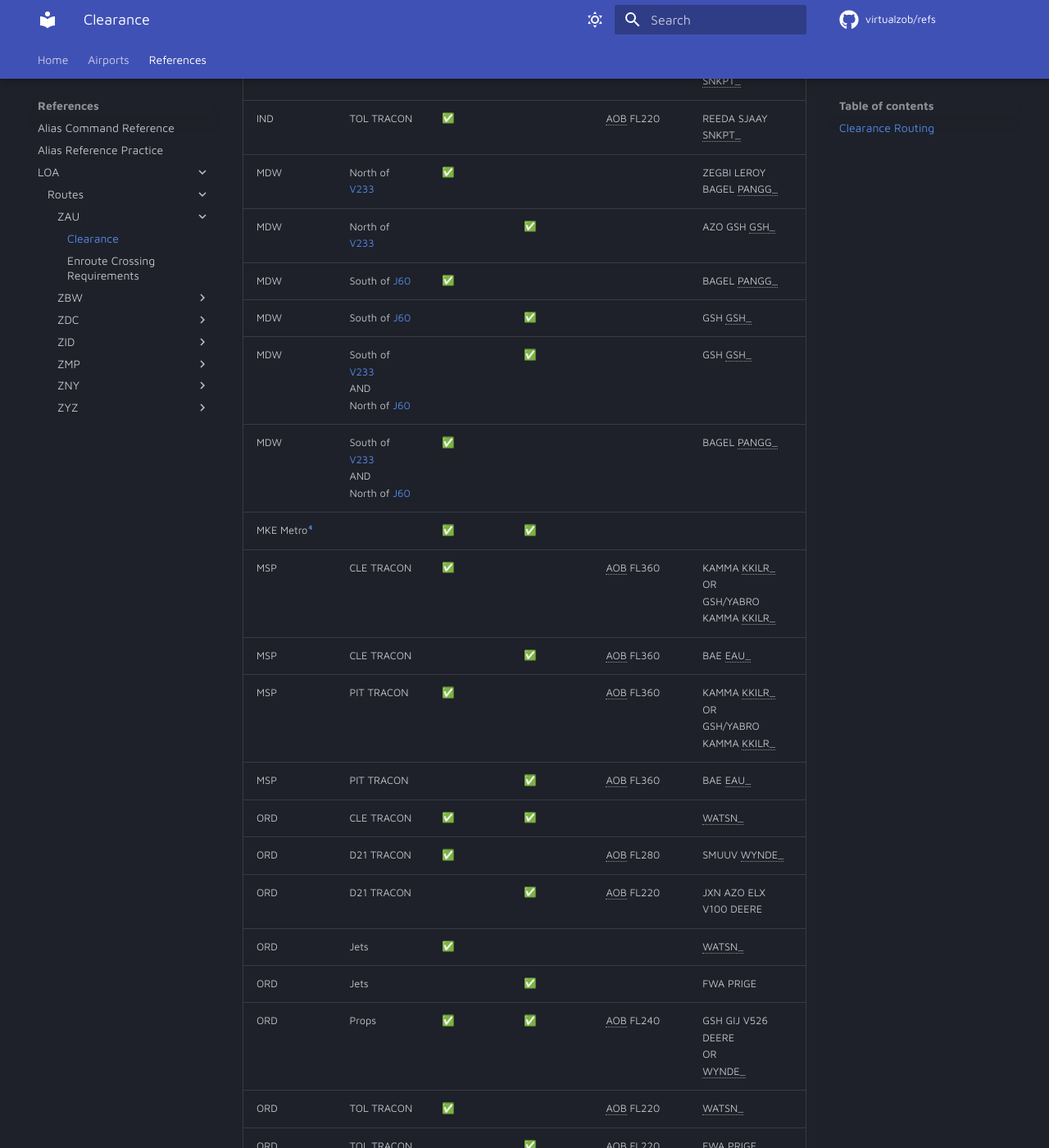
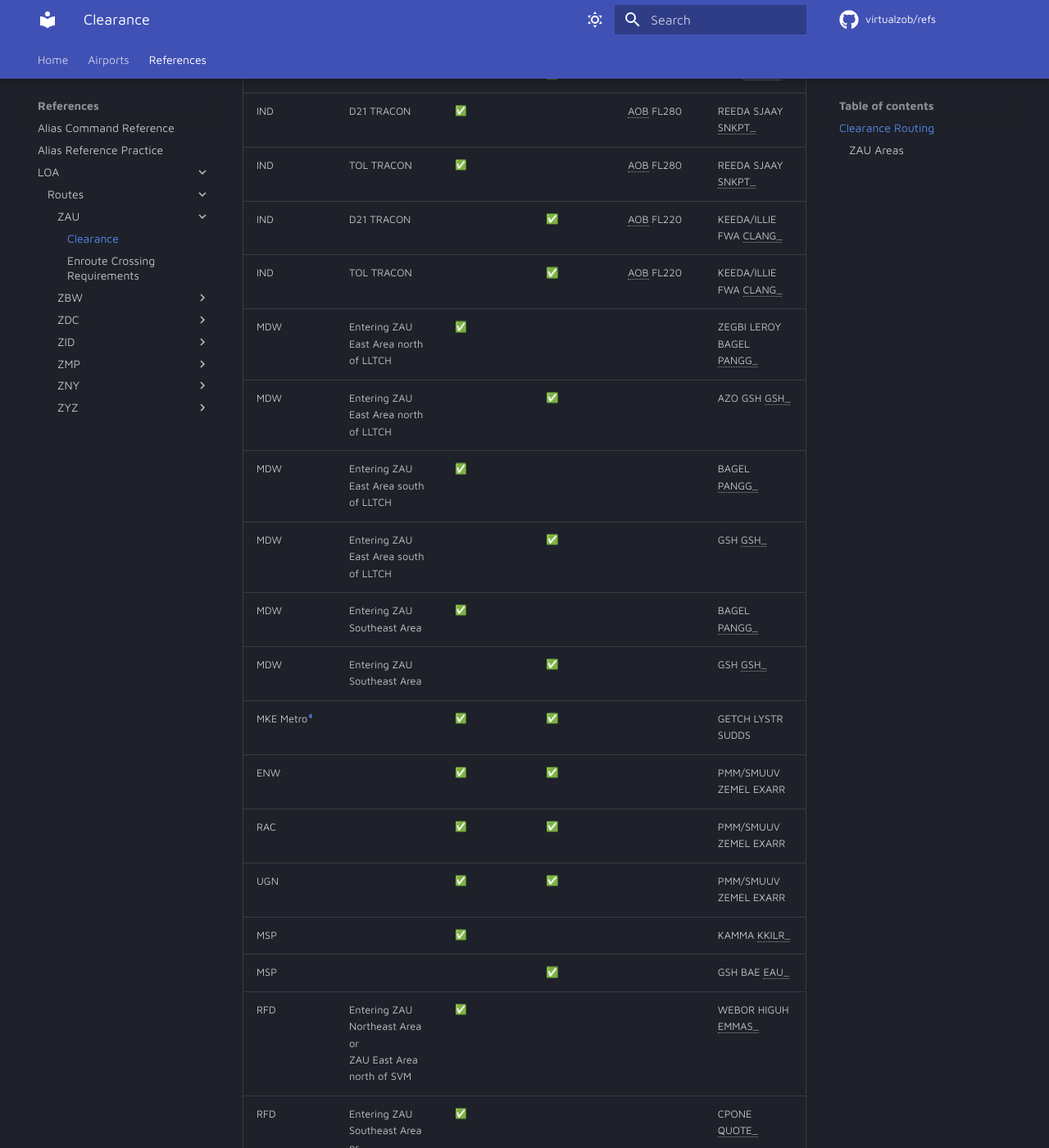
Before and after one commit to virtualZOB/refs, an MkDocs documentation site: the page built from docs/references/LOA/Routes/ZAU/Clearance.md, in a window 1280 px wide and 1400 px high, scrolled down 1080 px. Shown: the whole window at 82% size. Built offline with MkDocs 1.6.1 and Material for MkDocs 9.7.7, drawn with Linux system fonts in a browser that asks for light colours; emoji names are drawn with the system emoji font; comment, search, counter and statistics services are not loaded; some of the changed text lies outside the part shown.

Commit message:
Update to ZAU Current

```diff
--- a/docs/references/LOA/Routes/ZAU/Clearance.md
+++ b/docs/references/LOA/Routes/ZAU/Clearance.md
@@ -3,42 +3,73 @@
 | Airport | Conditions | RNAV | Non-RNAV | Assigned Altitude <br> Restrictions | Routing |
 | ------- | ---------- | --------- | ------- | ---- | ----- |
 | CVG | From KLAN, KFNT | :white_check_mark: | | | FWA ZEKUS ARBAS RID MEEKR |
-| ENW | | :white_check_mark: | :white_check_mark: | | | | PMM/SMUUV ZEMEL EXARR |
-| GYY | North of [V233](https://skyvector.com/?ll=44.25424901841776,-85.09954834326308&chart=302&zoom=3&fpl=MOP%20V233%20PLN) | :white_check_mark: | | | ZEGBI LEROY BAGEL GSH GSH_|
-| GYY | North of [V233](https://skyvector.com/?ll=44.25424901841776,-85.09954834326308&chart=302&zoom=3&fpl=MOP%20V233%20PLN) | | :white_check_mark: | | AZO GIJ CGT DIRECT |
-| GYY | South of [J60](https://skyvector.com/?ll=41.77131168333379,-82.09121704454029&chart=302&zoom=6&fpl=PSB%20J60%20GSH) | :white_check_mark: | :white_check_mark: | | GSH GSH_|
-| GYY | South of [V233](https://skyvector.com/?ll=44.25424901841776,-85.09954834326308&chart=302&zoom=3&fpl=MOP%20V233%20PLN) <br> AND <br> North of [J60](https://skyvector.com/?ll=41.77131168333379,-82.09121704454029&chart=302&zoom=6&fpl=PSB%20J60%20GSH) | :white_check_mark: | :white_check_mark: | | BAGEL GSH GSH_ |
-| IGQ | North of [V233](https://skyvector.com/?ll=44.25424901841776,-85.09954834326308&chart=302&zoom=3&fpl=MOP%20V233%20PLN) | :white_check_mark: | | | ZEGBI LEROY BAGEL GSH GSH_|
-| IGQ | North of [V233](https://skyvector.com/?ll=44.25424901841776,-85.09954834326308&chart=302&zoom=3&fpl=MOP%20V233%20PLN) | | :white_check_mark: |  | AZO GIJ CGT DIRECT |
-| IGQ | South of [J60](https://skyvector.com/?ll=41.77131168333379,-82.09121704454029&chart=302&zoom=6&fpl=PSB%20J60%20GSH) | :white_check_mark: | :white_check_mark: | | GSH GSH_|
-| IGQ | South of [V233](https://skyvector.com/?ll=44.25424901841776,-85.09954834326308&chart=302&zoom=3&fpl=MOP%20V233%20PLN) <br> AND <br> North of [J60](https://skyvector.com/?ll=41.77131168333379,-82.09121704454029&chart=302&zoom=6&fpl=PSB%20J60%20GSH) | :white_check_mark: | :white_check_mark: | | BAGEL GSH GSH_|
+| GYY | Entering ZAU East area north of LLTCH | :white_check_mark: | | | ZEGBI LEROY BAGEL GSH GSH_ |
+| GYY | Entering ZAU East area south of LLTCH | :white_check_mark: | | | BAGEL GSH GSH_ |
+| GYY | Entering ZAU Southeast Area | :white_check_mark: | | | BAGEL GSH GSH_ |
+| GYY | | | :white_check_mark: | | AZO GIJ CGT direct destination |
+| IGQ | Entering ZAU East area north of LLTCH | :white_check_mark: | | | ZEGBI LEROY BAGEL GSH GSH_ |
+| IGQ | Entering ZAU East area south of LLTCH | :white_check_mark: | | | BAGEL GSH GSH_ |
+| IGQ | Entering ZAU Southeast Area | :white_check_mark: | | | BAGEL GSH GSH_ |
+| IGQ | | | :white_check_mark: | | AZO GIJ CGT direct destination |
 | IND | |  :white_check_mark: | | | SJAAY SNKPT_  |
 | IND | | |  :white_check_mark: | | FWA CLANG_ |
-| IND | D21 TRACON | :white_check_mark: |  | AOB FL220 | REEDA SJAAY SNKPT_ |
-| IND | TOL TRACON | :white_check_mark: |  | AOB FL220 | REEDA SJAAY SNKPT_ |
-| MDW | North of [V233](https://skyvector.com/?ll=44.25424901841776,-85.09954834326308&chart=302&zoom=3&fpl=MOP%20V233%20PLN) | :white_check_mark: | | | ZEGBI LEROY BAGEL PANGG_ |
-| MDW | North of [V233](https://skyvector.com/?ll=44.25424901841776,-85.09954834326308&chart=302&zoom=3&fpl=MOP%20V233%20PLN) | | :white_check_mark: | | AZO GSH GSH_|
-| MDW | South of [J60](https://skyvector.com/?ll=41.77131168333379,-82.09121704454029&chart=302&zoom=6&fpl=PSB%20J60%20GSH) | :white_check_mark: | | |BAGEL PANGG_ |
-| MDW | South of [J60](https://skyvector.com/?ll=41.77131168333379,-82.09121704454029&chart=302&zoom=6&fpl=PSB%20J60%20GSH) | | :white_check_mark: | |  GSH GSH_|
-| MDW | South of [V233](https://skyvector.com/?ll=44.25424901841776,-85.09954834326308&chart=302&zoom=3&fpl=MOP%20V233%20PLN) <br> AND <br> North of [J60](https://skyvector.com/?ll=41.77131168333379,-82.09121704454029&chart=302&zoom=6&fpl=PSB%20J60%20GSH) |  | :white_check_mark: | | GSH GSH_|
-| MDW | South of [V233](https://skyvector.com/?ll=44.25424901841776,-85.09954834326308&chart=302&zoom=3&fpl=MOP%20V233%20PLN) <br> AND <br> North of [J60](https://skyvector.com/?ll=41.77131168333379,-82.09121704454029&chart=302&zoom=6&fpl=PSB%20J60%20GSH) | :white_check_mark: | | | BAGEL PANGG_ |
-| MKE Metro[^4] | | :white_check_mark: | :white_check_mark: | | | MKG/GETCH LYSTR SUDDS |
-| MSP | CLE TRACON | :white_check_mark: | | AOB FL360 | KAMMA KKILR_ <br> OR <br> GSH/YABRO KAMMA KKILR_ |
-| MSP | CLE TRACON | | :white_check_mark: | AOB FL360 | BAE EAU_ |
-| MSP | PIT TRACON | :white_check_mark: | | AOB FL360 | KAMMA KKILR_ <br> OR <br> GSH/YABRO KAMMA KKILR_ |
-| MSP | PIT TRACON | | :white_check_mark: | AOB FL360 | BAE EAU_ |
-| ORD | CLE TRACON | :white_check_mark: | :white_check_mark: | |  WATSN_ |
-| ORD | D21 TRACON | :white_check_mark: | | AOB FL280 |  SMUUV WYNDE_ |
-| ORD | D21 TRACON | | :white_check_mark: | AOB FL220 | JXN AZO ELX V100 DEERE |
-| ORD | Jets |  :white_check_mark: | | | WATSN_ |
-| ORD | Jets | | :white_check_mark: | |  FWA PRIGE |
-| ORD | Props | :white_check_mark: | :white_check_mark: | AOB FL240 | GSH GIJ V526 DEERE <br> OR <br> WYNDE_ |
-| ORD | TOL TRACON | :white_check_mark: | | AOB FL220 |  WATSN_ |
-| ORD | TOL TRACON | | :white_check_mark: | AOB FL220 |  FWA PRIGE |
-| ORD Metro North[^2]<br> ORD Metro West[^1] | | :white_check_mark: | :white_check_mark: | | |  | PMM/SMUUV FIYER OBK <br> ELX V100 DEERE |
-| ORD Metro West[^1]<br> ORD Metro South[^3] |  [J146](https://skyvector.com/?ll=41.88121790284157,-82.00881958360567&chart=302&zoom=6&fpl=JOT%20J146%20MIP) or South | :white_check_mark: | :white_check_mark: | | AOB FL300 | OXI EON JOT  |
-| RAC | |:white_check_mark: | :white_check_mark: | | | | PMM/SMUUV ZEMEL EXARR |
-| UGN | |:white_check_mark: | :white_check_mark: | | | | PMM/SMUUV ZEMEL EXARR |
+| IND | D21 TRACON | :white_check_mark: |  | AOB FL280 | REEDA SJAAY SNKPT_ |
+| IND | TOL TRACON | :white_check_mark: |  | AOB FL280 | REEDA SJAAY SNKPT_ |
+| IND | D21 TRACON | | :white_check_mark:  | AOB FL220 | KEEDA/ILLIE FWA CLANG_ |
+| IND | TOL TRACON | | :white_check_mark:  | AOB FL220 | KEEDA/ILLIE FWA CLANG_ |
+| MDW | Entering ZAU East Area north of LLTCH | :white_check_mark: | | | ZEGBI LEROY BAGEL PANGG_ |
+| MDW | Entering ZAU East Area north of LLTCH | | :white_check_mark: | | AZO GSH GSH_|
+| MDW | Entering ZAU East Area south of LLTCH| :white_check_mark: | | | BAGEL PANGG_ |
+| MDW | Entering ZAU East Area south of LLTCH | | :white_check_mark: | | GSH GSH_|
+| MDW | Entering ZAU Southeast Area | :white_check_mark: | | | BAGEL PANGG_ |
+| MDW | Entering ZAU Southeast Area | | :white_check_mark: | | GSH GSH_|
+| MKE Metro[^4] | | :white_check_mark: | :white_check_mark: | | GETCH LYSTR SUDDS |
+| ENW | | :white_check_mark: | :white_check_mark: | | PMM/SMUUV ZEMEL EXARR |
+| RAC | |:white_check_mark: | :white_check_mark: | | PMM/SMUUV ZEMEL EXARR |
+| UGN | |:white_check_mark: | :white_check_mark: | | PMM/SMUUV ZEMEL EXARR |
+| MSP | | :white_check_mark: | | | KAMMA KKILR_ |
+| MSP | | | :white_check_mark: | | GSH BAE EAU_ |
+| RFD | Entering ZAU Northeast Area <br> or <br> ZAU East Area north of SVM |  :white_check_mark: | | | WEBOR HIGUH EMMAS_ |
+| RFD | Entering ZAU Southeast Area <br> or <br>  ZAU East Area south of SVM |  :white_check_mark: | | | CPONE QUOTE_ |
+| RFD | D21 TRACON |  :white_check_mark: | | AOB FL300 | KAYLN# SID SMUUV HIGUH EMMAS_ |
+| ORD | Entering ZAU Northeast Area | :white_check_mark: | | | WYNDE_ |
+| ORD | Entering ZAU Northeast Area | | :white_check_mark: | | VIO ELX V100 DEERE |
+| ORD | Entering ZAU Southeast Area | :white_check_mark: | | | WATSN_ |
+| ORD | Entering ZAU Southeast Area | :white_check_mark: <br> Basic RNAV Jets unable STAR | | | FWA PRIGE |
+| ORD | Entering ZAU Southeast Area | | :white_check_mark: | | GSH GIJ V526 DEERE |
+| ORD | D21 TRACON | :white_check_mark:  | | AOB FL280 | SMUUV WYNDE_ |
+| ORD | D21 TRACON <br> Jets only, escape routing, not primary | :white_check_mark:  | | AOB FL340 | WATSN_ |
+| ORD | D21 TRACON | :white_check_mark: <br> Basic RNAV Jets unable STAR | | AOB FL340 | FWA PRIGE |
+| ORD | D21 TRACON | | :white_check_mark: | AOB FL220 | AZO ELX V100 DEERE |
+| ORD | D21 TRACON | :white_check_mark:  | | AOB FL280 | SMUUV WYNDE_ |
+| ORD | D21 TRACON <br> Jets only, escape routing, by approval from Center only | :white_check_mark:  | | AOB FL340 | WATSN_ |
+| ORD | D21 TRACON | :white_check_mark: <br> Basic RNAV Jets unable STAR | | AOB FL340 | FWA PRIGE |
+| ORD | D21 TRACON | | :white_check_mark: | AOB FL220 | AZO ELX V100 DEERE |
+| ORD | TOL TRACON | :white_check_mark:  | | AOB FL220 | WATSN_ |
+| ORD | TOL TRACON | :white_check_mark: <br> Basic RNAV Jets unable STAR | | AOB FL220 | FWA PRIGE |
+| ORD | TOL TRACON | | :white_check_mark: | AOB FL220 | GSH GIJ V526 DEERE |
+| Any except KORD/KIND | D21 TRACON via <br> ZAU Northeast Area | :white_check_mark: | | | KAYLN_ SID |
+| Any except KORD/KIND | D21 TRACON via <br> ZAU Northeast Area | :white_check_mark: <br> Basic RNAV (no GPS)  | | | IIICE SMUUV |
+| Any except KORD/KIND | D21 TRACON via <br> ZAU East Area | :white_check_mark: | | AOB FL220 | KAYLN_ SID |
+| Any except KORD/KIND | D21 TRACON via <br> ZAU East Area | :white_check_mark: <br> Basic RNAV (no GPS)  | | AOB FL220 | ZEGBI |
+| Any except KORD/KIND | D21 TRACON via <br> ZAU Southeast Area | :white_check_mark: | | AOA FL240 | SNDRS_ SID |
+| Any except KORD/KIND | D21 TRACON via <br> ZAU Southeast Area | :white_check_mark: <br> Basic RNAV (no GPS)  | | AOA FL240 | REEDA BGHRT |
+| Chicago Metro North Satellites[^2] | | :white_check_mark: | | | PMM/SMUUV FIYER OBK |
+| Chicago Metro North Satellites[^2] | | | :white_check_mark: | | ELX V100 DEERE |
+| Chicago Metro West Satellites[^1] | | :white_check_mark: | | | PMM/SMUUV FIYER OBK |
+| Chicago Metro West Satellites[^1] | | | :white_check_mark: |  | ELX V100 DEERE |
+| Chicago Metro West Satellites[^1] | via SKY BFT MBL LFD PAN Sectors  | :white_check_mark: | :white_check_mark: |  | KLROY EON JOT |
+| Chicago Metro West Satellites[^1] | |  :white_check_mark: | :white_check_mark: |  | KLROY EON JOT |
+
+
+### ZAU Areas
+
+| Area Name | Sector 1 | Sector 2 |
+| :-- | :-: | :-: |
+| **Northeast Area** | 25 <br> PMM | 26 <BR> KUBBS |
+| **East Area** | 81 <br> CRIBB | 89 <br> GIJ |
+| **Southeast Area** | 35 <br> BEARZ | 36 <br> FWA |
+
 
 
 [^1]: ORD Metro West Satellite Airports: KARR, KDPA
```
Also changed, not shown: includes/abbreviations.md (+2 -0 lines).
